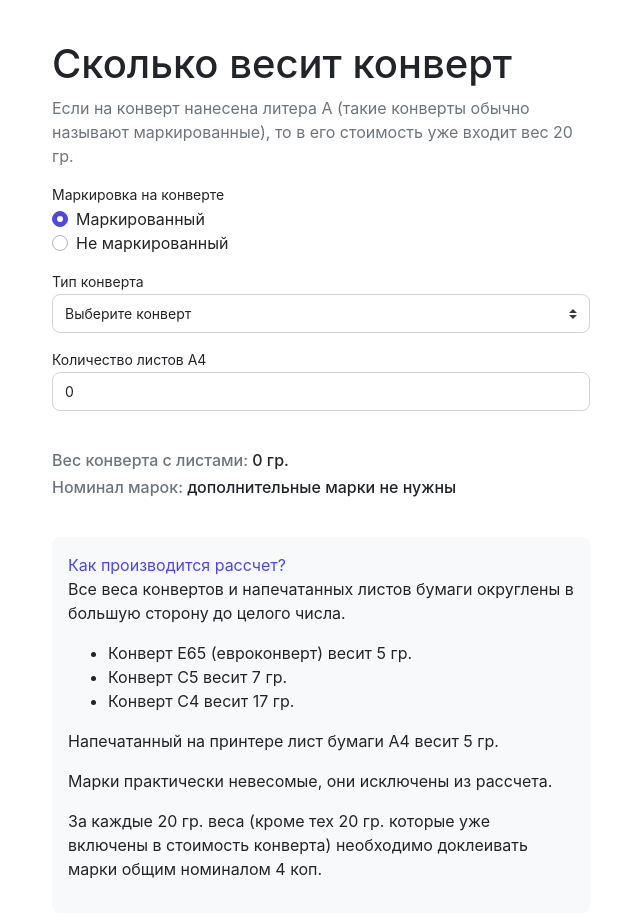
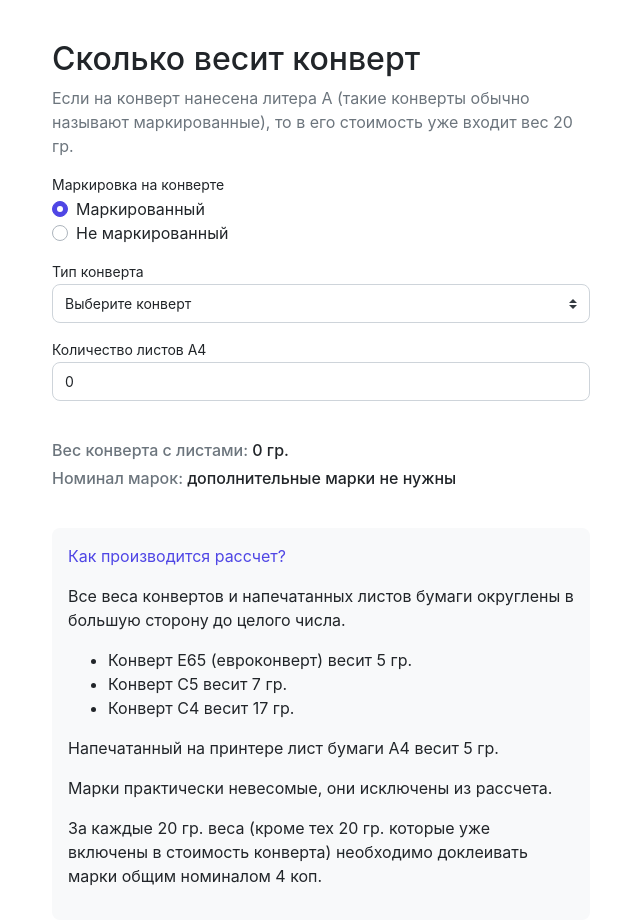
Before and after one commit to denis-mnml/post-convertor-vue, a Vue app: page / in a window 1280 px wide. Both pictures are taken after a click on the link "Как производится рассчет?". Shown: the top 924 px of the page, without its empty margins (319-959 px from the left). Built offline with nearby package versions, Linux system fonts and the light colour scheme.

Commit message:
Paddings

```diff
--- a/src/App.vue
+++ b/src/App.vue
@@ -3,7 +3,7 @@
     <div class="container my-10">
       <div class="row">
         <div class="col-xl-6 col-lg-8 col-md-10 mx-auto">
-         <h1>Сколько весит конверт</h1>
+         <h1 class="h2">Сколько весит конверт</h1>
           <p class="text-secondary">Если на конверт нанесена литера А (такие конверты обычно называют маркированные), то в его стоимость уже входит вес 20 гр.</p>
           <b-form-group label="Маркировка на конверте">
             <b-form-radio v-model="isMarked" aria-describedby="ariaDescribedby" name="marked" :value="true">Маркированный</b-form-radio>
@@ -25,7 +25,7 @@
           <div class="mt-10 p-4 bg-light rounded">
             <b-link v-b-toggle="'collapse'" class="mb-4">Как производится рассчет?</b-link>
             <!-- Element to collapse -->
-            <b-collapse id="collapse">
+            <b-collapse id="collapse" class="pt-4">
               <p>Все веса конвертов и напечатанных листов бумаги округлены в большую сторону до целого числа.</p>
               <ul>
                 <li>Конверт E65 (евроконверт) весит 5 гр.</li>
```
